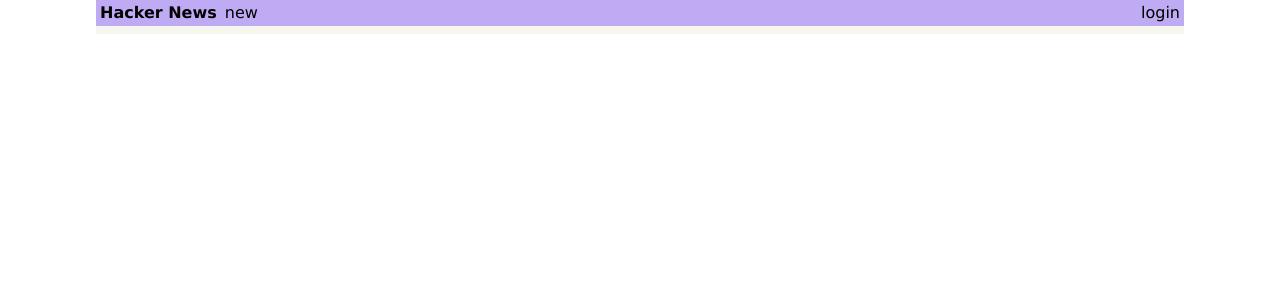
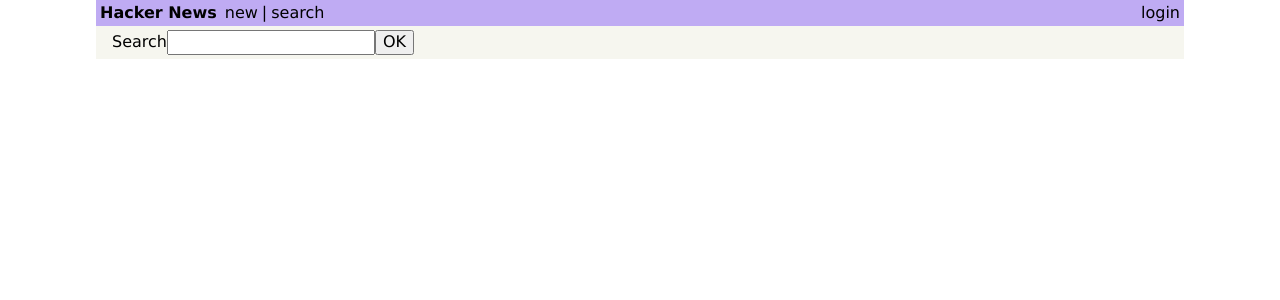
Before and after one commit to itReverie/itR-apollographql-demo, a React (Create React App) app: page /search in a window 1280 px wide. Shown: the top 300 px of the page. Built offline with nearby package versions, Linux system fonts and the light colour scheme; what apollo-client-preset would draw is missing.

Commit message:
Adding a filtering query

```diff
--- a/src/components/App.js
+++ b/src/components/App.js
@@ -1,9 +1,9 @@
 import React, { Component } from 'react';
-import logo from '../logo.svg';
 import LinkList from './LinkList';
 import CreateLink from './CreateLink';
 import Login from './Login';
 import Header from './Header';
+import Search from './Search'
 import { Switch, Route } from 'react-router-dom';
 
 class App extends Component {
@@ -16,6 +16,7 @@ class App extends Component {
          <Route exact path='/login' component={Login}/>
          <Route exact path='/create' component={CreateLink}/>
          <Route exact path='/' component={LinkList}/>
+         <Route exact path='/search' component={Search}/>
        </Switch>
      </div>
    </div>
--- a/src/components/Header.js
+++ b/src/components/Header.js
@@ -12,6 +12,8 @@ class Header extends Component {
         <div className='flex flex-fixed black'>
           <div className='fw7 mr1'>Hacker News</div>
           <Link to='/' className='ml1 no-underline black'>new</Link>
+          <div className='ml1'>|</div>
+          <Link to='/search' className='ml1 no-underline black'>search</Link>
           {userId &&
             <div className='flex'>
           <div className='ml1'>|</div>
--- /dev/null
+++ b/src/components/Search.js
@@ -0,0 +1,75 @@
+import React, { Component } from 'react'
+import { withApollo } from 'react-apollo'
+import gql from 'graphql-tag'
+import Link from './Link'
+
+class Search extends Component {
+
+  state = {
+    links: [],
+    searchText: ''
+  }
+
+  render() {
+    return (
+      <div>
+        <div>
+          Search
+          <input
+            type='text'
+            onChange={(e) => this.setState({ searchText: e.target.value })}
+          />
+          <button
+            onClick={() => this._executeSearch()}
+          >
+            OK
+          </button>
+        </div>
+        {this.state.links.map((link, index) => <Link key={link.id} link={link} index={index}/>)}
+      </div>
+    )
+  }
+
+  _executeSearch = async () => {
+    const { searchText } = this.state
+    const result = await this.props.client.query({
+      query: ALL_LINKS_SEARCH_QUERY,
+      variables: { searchText }
+    })
+    const links = result.data.allLinks
+    this.setState({ links })
+  }
+
+
+}
+
+
+const ALL_LINKS_SEARCH_QUERY = gql`
+  query AllLinksSearchQuery($searchText: String!) {
+    allLinks(filter: {
+      OR: [{
+        url_contains: $searchText
+      }, {
+        description_contains: $searchText
+      }]
+    }) {
+      id
+      url
+      description
+      createdAt
+      postedBy {
+        id
+        name
+      }
+      votes {
+        id
+        user {
+          id
+        }
+      }
+    }
+  }
+`
+
+
+export default withApollo(Search)
```
